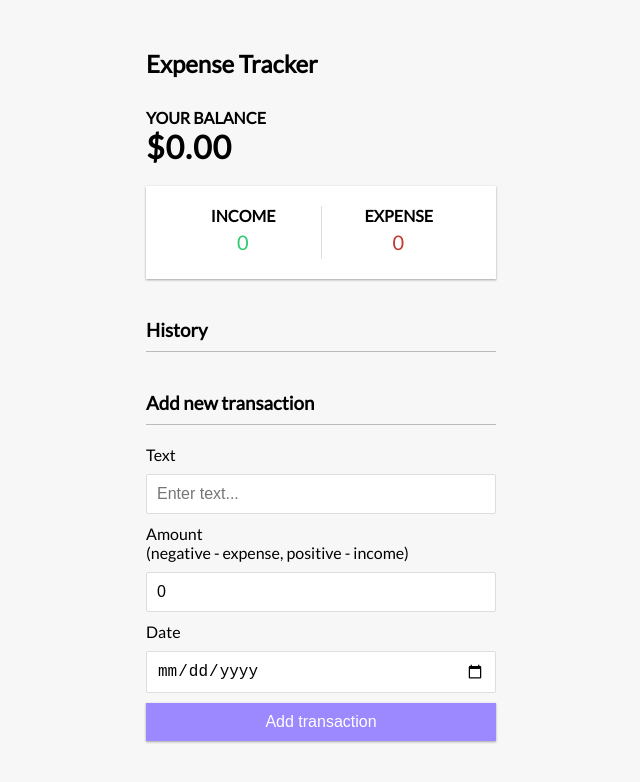
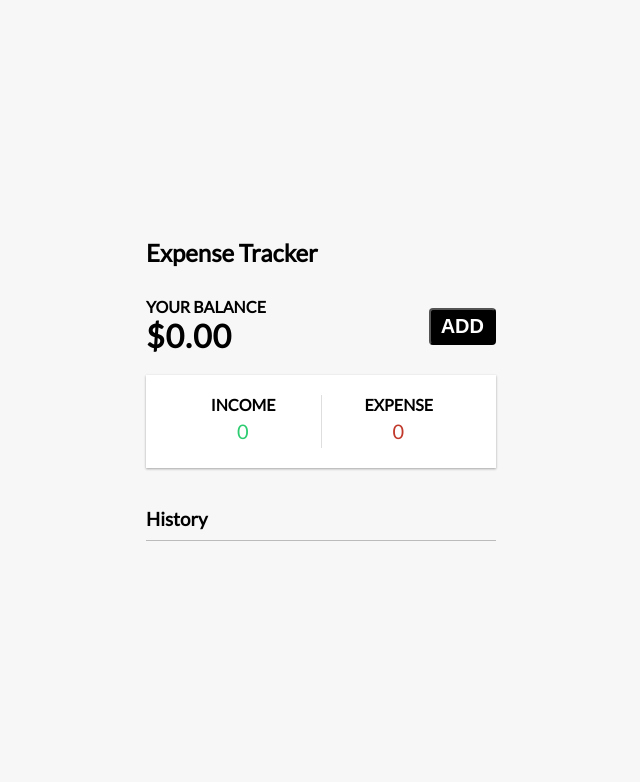
Before and after one commit to ShahManali99/Expense-Tracker, a React (Vite) app: page / in a window 1280 px wide. Shown: the top 782 px of the page, without its empty margins (319-959 px from the left). Built offline with nearby package versions, Linux system fonts and the light colour scheme.

Commit message:
Made UI better for add transaction form

```diff
--- a/src/App.css
+++ b/src/App.css
@@ -96,7 +96,6 @@ input[type='date'] {
   border: 0;
   display: block;
   font-size: 16px;
-  margin: 10px 0 30px;
   padding: 10px;
   width: 100%;
 }
@@ -151,6 +150,39 @@ input[type='date'] {
   opacity: 1;
 }
 
+.balance {
+  display: flex;
+  flex-direction: row;
+  justify-content: space-between;
+  align-items: center;
+}
+
+.addCancelBtn {
+  background: black;
+  color: white;
+  padding: 5px 10px;
+  border-radius: 4px;
+  font-weight: bold;
+  cursor: pointer;
+  font-size: 20px;
+}
+
+.add-transaction-container {
+  display: flex;
+  flex-direction: column;
+  border-radius: 4px;
+  border: 1px solid #dedede;
+  gap: 10px;
+  padding: 15px 20px;
+  margin: 15px 0px;
+}
+
+.radio-box {
+  display: flex;
+  flex-direction: row;
+  gap: 35px;
+}
+
 @media (max-width: 320px) {
   .container {
     width: 300px;
--- a/src/App.jsx
+++ b/src/App.jsx
@@ -16,7 +16,6 @@ function App() {
           <Balance />
           <IncomeExpense />
           <History />
-          <AddTransaction />
         </div>
       </ContextProvider>
     </>
--- a/src/Components/AddTransaction.jsx
+++ b/src/Components/AddTransaction.jsx
@@ -20,7 +20,31 @@ const AddTransaction = () => {
 
   return (
     <>
-    <h3>Add new transaction</h3>
+      <div className="add-transaction-container">
+        <input type="text" value={label} onChange={(e)=>{
+                setLabel(e.target.value)}
+                } placeholder="Enter text..." />
+        <input type="number" value={amount} onChange={(e)=>{
+                setAmount(e.target.value)}
+                } placeholder="Enter amount..." />
+        <div className="radio-box">
+          <div>
+            <input type="radio" />
+            <label htmlFor="expense">Expense</label>
+          </div>
+          <div>
+            <input type="radio" />
+            <label htmlFor="Expense">Income</label>
+          </div>
+        </div>
+        <input type="date" value={date} onChange={(e)=>{
+              setDate(e.target.value)}
+              } placeholder="Enter date..."/>
+        <button className="btn" onClick={()=>{
+          handleAddTransactionBtn({id:crypto.randomUUID(),text:label, amount:+amount, date: date})}
+          }>Add transaction</button>
+      </div>
+      {/* <h3>Add new transaction</h3>
         <div className="form-control">
           <label htmlFor="text">Text</label>
           <input type="text" value={label} onChange={(e)=>{
@@ -28,12 +52,20 @@ const AddTransaction = () => {
             } placeholder="Enter text..." />
         </div>
         <div className="form-control">
-          <label htmlFor="amount">Amount <br />
-            (negative - expense, positive - income)
-            </label>
+          <label htmlFor="amount">Amount</label>
           <input type="number" value={amount} onChange={(e)=>{
             setAmount(e.target.value)}
             } placeholder="Enter amount..." />
+        </div>
+        <div className="radio-box">
+          <div>
+            <input type="radio" />
+            <label htmlFor="expense">Expense</label>
+          </div>
+          <div>
+            <input type="radio" />
+            <label htmlFor="Expense">Income</label>
+          </div>
         </div>
         <div className="form-control">
           <label htmlFor="date">Date</label>
@@ -43,7 +75,7 @@ const AddTransaction = () => {
         </div>
         <button className="btn" onClick={()=>{
           handleAddTransactionBtn({id:crypto.randomUUID(),text:label, amount:+amount, date: date})}
-          }>Add transaction</button>
+          }>Add transaction</button> */}
     </>
   )
 }
--- a/src/Components/Balance.jsx
+++ b/src/Components/Balance.jsx
@@ -1,14 +1,22 @@
-import React, { useContext } from 'react'
+import React, { useContext, useState } from 'react'
 import { GlobalContext } from '../Context/Context'
+import AddTransaction from './AddTransaction'
 
 const Balance = () => {
+  const [showAddTxnBtn, setShowAddTxnBtn] = useState(true)
   const {state:{transactions}} = useContext(GlobalContext)
   const amount = transactions.map((transaction)=>transaction.amount)
   const total = amount.reduce((acc, item)=>acc+=item,0).toFixed(2)
   return (
     <>
-        <h4>Your Balance</h4>
-        <h1>${total}</h1>
+        <div className='balance'>
+          <div>
+            <h4>Your Balance</h4>
+            <h1>${total}</h1>
+          </div>
+          <span><button className='addCancelBtn' onClick={()=>setShowAddTxnBtn(!showAddTxnBtn)}>{showAddTxnBtn?'ADD':'Cancel'}</button></span>
+        </div>
+        {!showAddTxnBtn && <AddTransaction />}
     </>
   )
 }
--- a/src/Components/History.jsx
+++ b/src/Components/History.jsx
@@ -10,11 +10,14 @@ const History = () => {
       payload:id
     })
   }
+  const history = [...transactions].sort((a,b) => {
+    return new Date(b.date) - new Date(a.date)
+  })
   return (
     <>
         <h3>History</h3>
         <ul className="list">
-          {transactions.map((transaction)=>{
+          {history.map((transaction)=>{
             return (
               <li className={transaction.amount<0?'minus':'plus'} key={transaction.id}>
                 {transaction.text}
```
